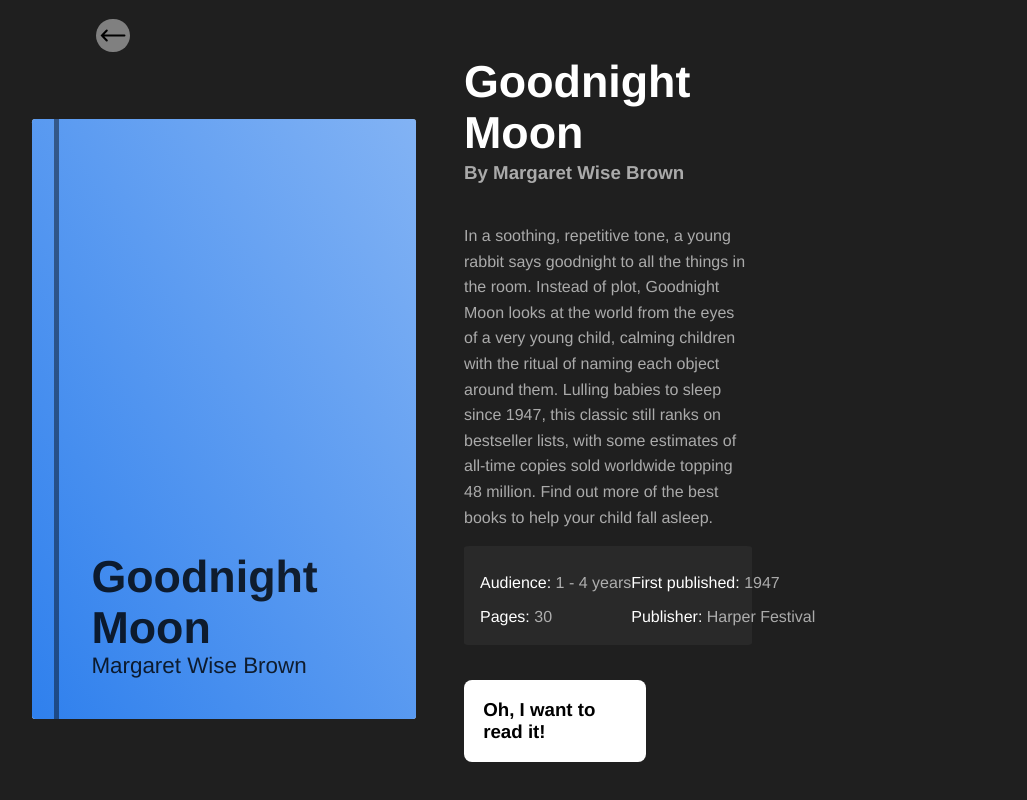
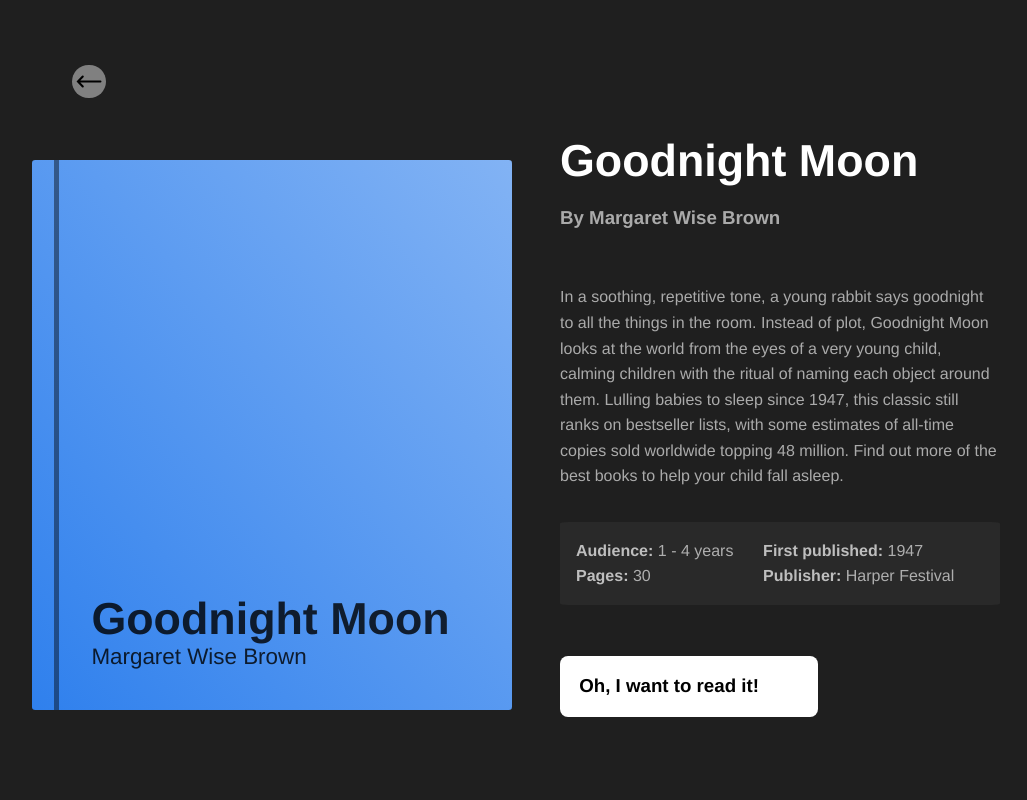
Before and after one commit to sleam91/ChildrensBooks, a Vue app: page /1 in a window 1280 px wide. Shown: the whole page, without its empty margins (224-1251 px from the left). Built offline with nearby package versions, Linux system fonts and the light colour scheme.

Commit message:
removed extra div, fixed width and hight in px

```diff
--- a/src/views/BookInfo.vue
+++ b/src/views/BookInfo.vue
@@ -4,13 +4,11 @@
             <img src="../assets/arrow.svg" alt />
         </router-link>
         <div class="current-book">
-            <div class="white-background">
             <div class="big-book" v-bind:style="bookColor">
                 <div class="line"></div>
                 <div class="text">
                     <h1>{{getBook.title}}</h1>
                     <p>{{getBook.author}}</p>
-                    </div>
                 </div>
             </div>
             <div class="information">
@@ -47,6 +45,7 @@ export default {
     data() {
         return {
             bookColor: {
+                backgroundColor: "white",
                 backgroundImage:
                     "linear-gradient(to top right," +
                     this.$root.getBook(this.$route.params.id).color +
@@ -66,39 +65,39 @@ export default {
 </script>
 
 <style lang="scss" scoped>
+.book-info {
+    background: rgb(31, 31, 31);
+    width: 100vw;
+    height: 100vh;
+    min-height: 700px;
+    min-width: 1000px;
+    display: flex;
+    flex-direction: column;
+    justify-content: space-around;
+    align-items: center;
     .arrow {
         align-self: flex-start;
-    padding-left: 20rem;
-    img{
+        padding-left: 18.5rem;
+        // padding-bottom: 2rem;
+        margin-top: 3rem;
+        img {
             width: 1.6rem;
             background: grey;
             padding: 0.25rem;
             border-radius: 50%;
         }
     }
-
-.book-info {
-    background: rgb(31, 31, 31);
-    width: 100vw;
-    height: 100vh;
-    display: flex;
-    flex-direction: column;
-    justify-content: center;
-    align-items: center;
-    // padding-top: 3rem;
-    // padding-left: 18rem;
-    // padding-right: 18rem;
     .current-book {
         display: flex;
         justify-content: space-around;
         align-items: center;
+        max-height: 75vh;
         max-width: 60vw;
-        .white-background {
-            background: white;
-            border-radius: 0.2rem;
+        margin-bottom: 3rem;
+
         .big-book {
-                min-height: 75vh;
-                min-width: 30vw;
+            min-width: 480px;
+            min-height: 550px;
             display: flex;
             justify-content: flex-start;
             align-items: flex-end;
@@ -108,7 +107,8 @@ export default {
             .line {
                 margin-left: 1.4rem;
                 border-left: 5px solid rgba(0, 0, 0, 0.432);
-                    height: 75vh;
+                min-height: 550px;
+                height: 100%;
             }
 
             .text {
@@ -127,13 +127,15 @@ export default {
                 }
             }
         }
-        }
+
         .information {
             min-height: 75vh;
+            min-width: 440px;
             display: flex;
             justify-content: space-between;
             flex-direction: column;
             padding: 0 3rem;
+
             .title {
                 color: white;
                 margin-bottom: 0;
@@ -155,17 +157,18 @@ export default {
                 flex-direction: column;
                 flex-wrap: wrap;
                 justify-content: space-between;
-                max-height: 5rem;
+                max-height: 4.5rem;
                 background: rgb(41, 41, 41);
                 border-radius: 2%;
                 margin-bottom: 1rem;
                 p {
-                    padding-top: 0.5rem;
+                    // padding-top: 0.5rem;
                     margin-bottom: 0;
                     margin-top: 0;
                 }
                 span {
-                    color: white;
+                    color: rgba(255, 255, 255, 0.699);
+                    font-weight: bold;
                 }
             }
             .read-it {
@@ -174,6 +177,9 @@ export default {
                 padding: 1.2rem;
                 border-radius: 8px;
                 width: 50%;
+                &:hover {
+                    cursor: pointer;
+                }
             }
         }
     }
```
Lines whose indentation alone changed are shown as unchanged.
